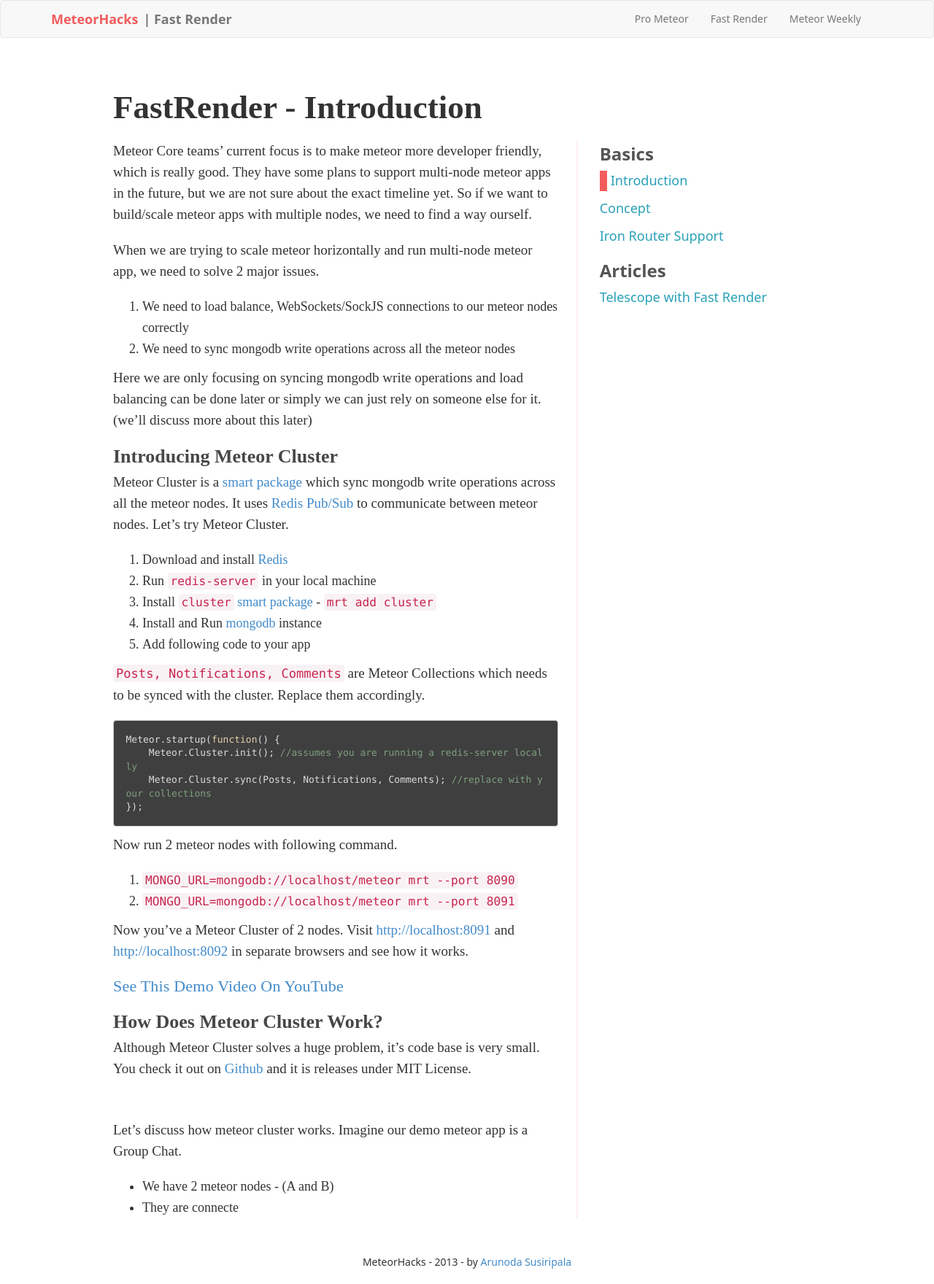
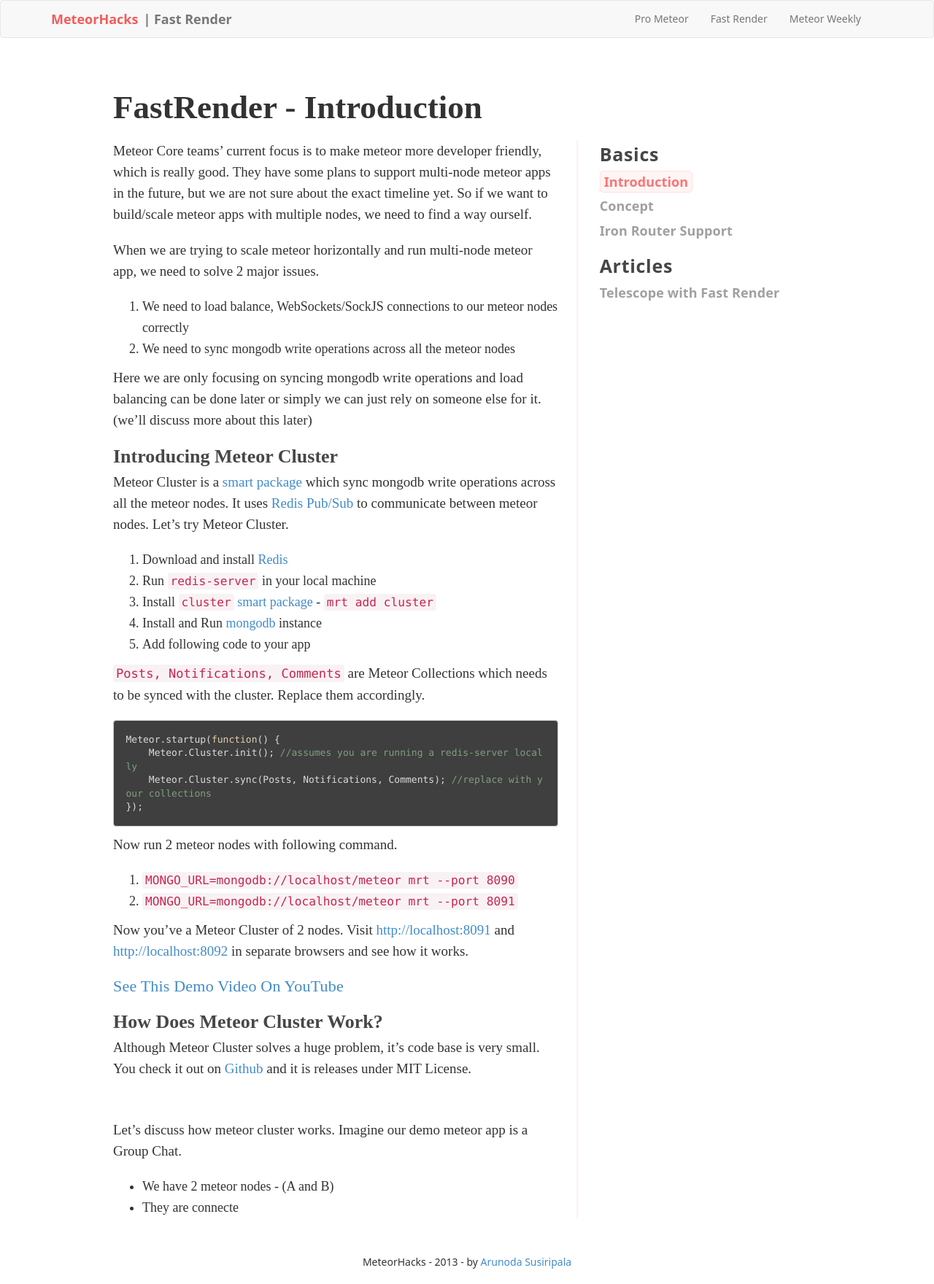
Before and after one commit to meteorhacks/meteorhacks.github.io, a Jekyll site: the page built from _posts/fast-render/2013-12-12-introduction.md, in a window 1280 px wide. Shown: the whole page at 73% size. Built offline with Jekyll 4.4.1, drawn with Linux system fonts in a browser that asks for light colours; grey boxes are pictures that could not be loaded.

Commit message:
better docs navigation

```diff
--- a/css/style.css
+++ b/css/style.css
@@ -193,7 +193,9 @@
 
 #blog-sidebar-items h3{
   font-weight: 700;
-  color: #555;
+  color: #464646;
+  letter-spacing: 0.7px;
+  font-size: 25px;
 }
 
 #blog-sidebar-items ul {
@@ -203,18 +205,24 @@
 }
 
 #blog-sidebar-items ul li {
-  margin: 10px 0px 0px 0px;
+  margin: 6px 0px 0px 0px;
   padding: 1px 0px 1px 0px;
   font-size: 18px;
 }
 
-#blog-sidebar-items ul li.selected {
-  border-left: 10px solid rgba(242,92,92,1);
-  padding-left: 5px;
+#blog-sidebar-items a {
+  font-weight: bold;
+  color: #A0A0A0;
+  letter-spacing: 0.1px;
 }
 
-#blog-sidebar-items a {
-  color: #29A1B8;
+#blog-sidebar-items ul li.selected a{
+  color: rgb(252, 116, 116);
+  font-weight: bold;
+  border: 1px solid rgb(255, 224, 224);
+  border-radius: 5px;
+  padding: 2px 5px 2px 5px;
+  background-color: #FFF5F5;
 }
 
 #blog-sidebar-items a:hover {
```
